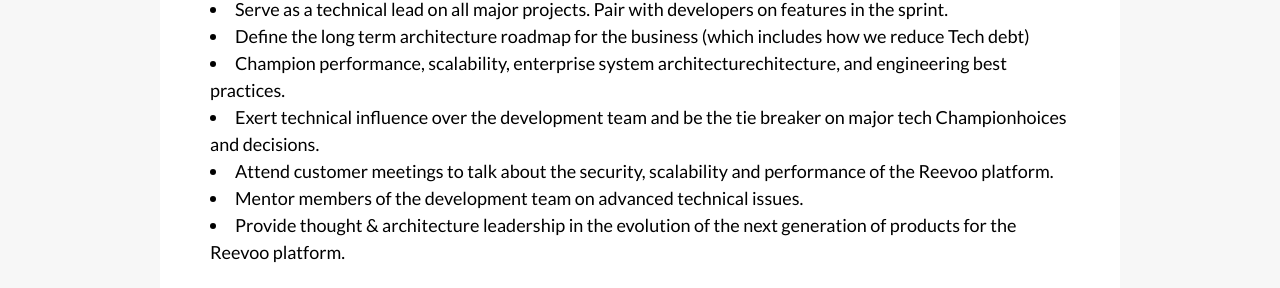
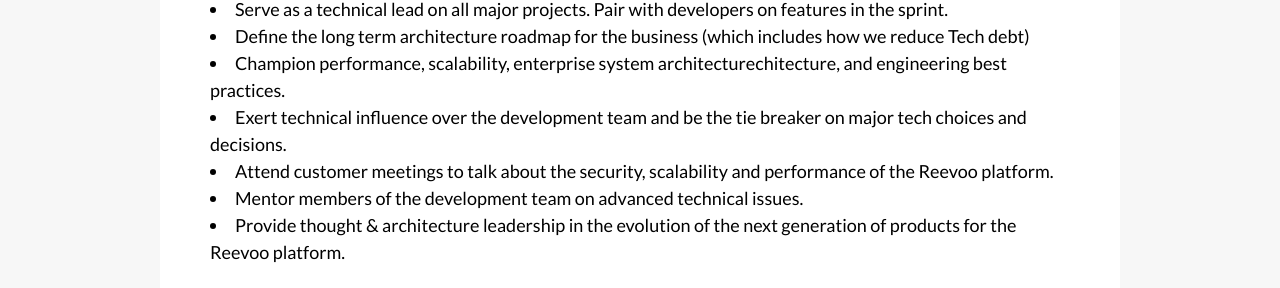
Before and after one commit to reevoo/reevoo.github.io, a Jekyll site: the page built from jobs/principal-engineer.markdown, in a window 1280 px wide. Shown: the part 1072-1360 px from the top of the page. Built offline with Jekyll 4.4.1, drawn with Linux system fonts in a browser that asks for light colours.

Commit message:
Update principal-engineer.markdown
typo 2

```diff
--- a/jobs/principal-engineer.markdown
+++ b/jobs/principal-engineer.markdown
@@ -27,7 +27,7 @@
 + Serve as a technical lead on all major projects. Pair with developers on features in the sprint.
 + Define the long term architecture roadmap for the business (which includes how we reduce  Tech debt)
 + Champion performance, scalability, enterprise system architecturechitecture, and engineering best practices.
-+ Exert technical influence over the development team and be the tie breaker on major tech Championhoices and decisions.
++ Exert technical influence over the development team and be the tie breaker on major tech choices and decisions.
 + Attend customer meetings to talk about the security, scalability and performance of the Reevoo platform.
 + Mentor members of the development team on advanced technical issues.
 + Provide thought & architecture leadership in the evolution of the next generation of products for the Reevoo platform.
```
